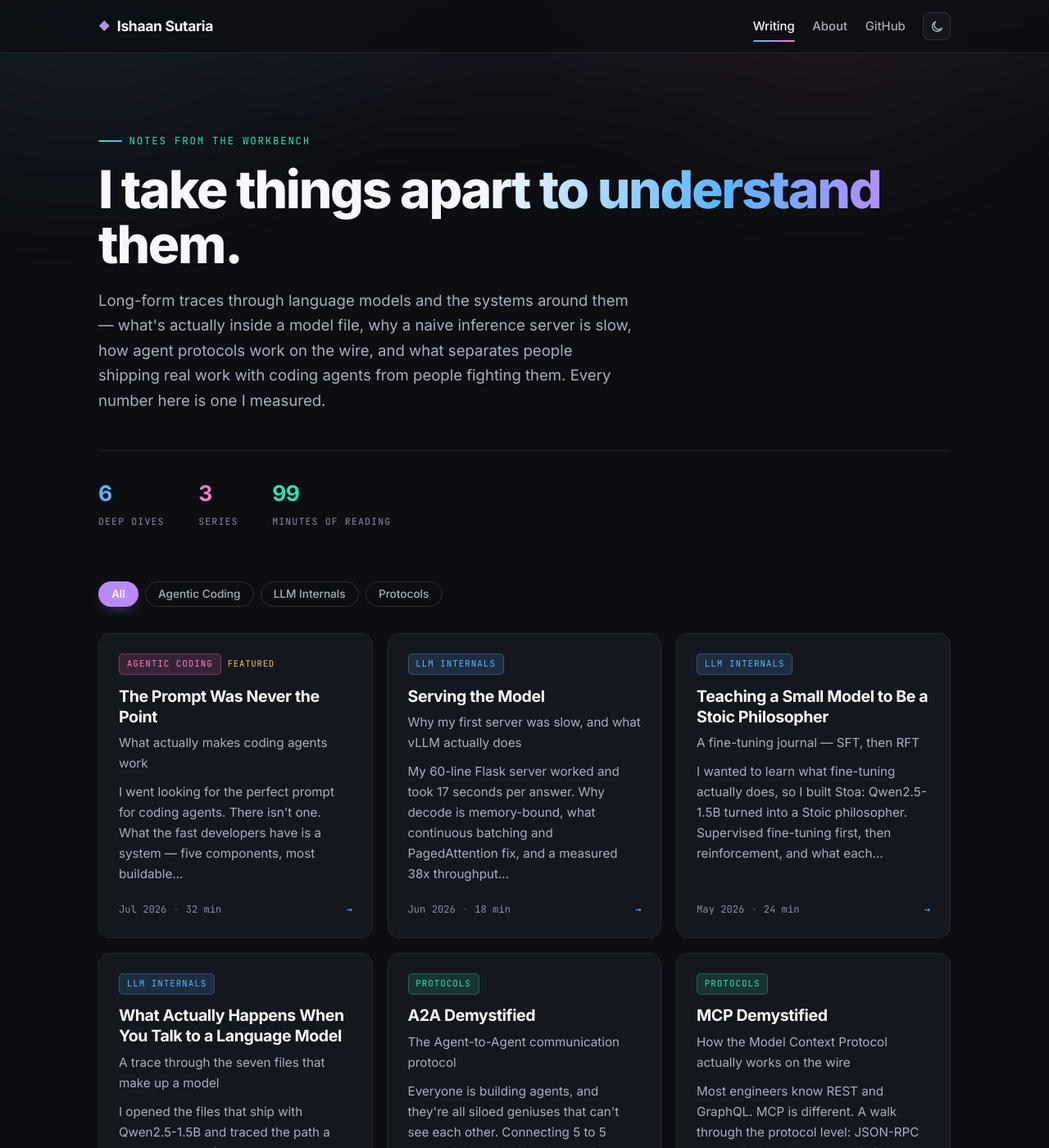
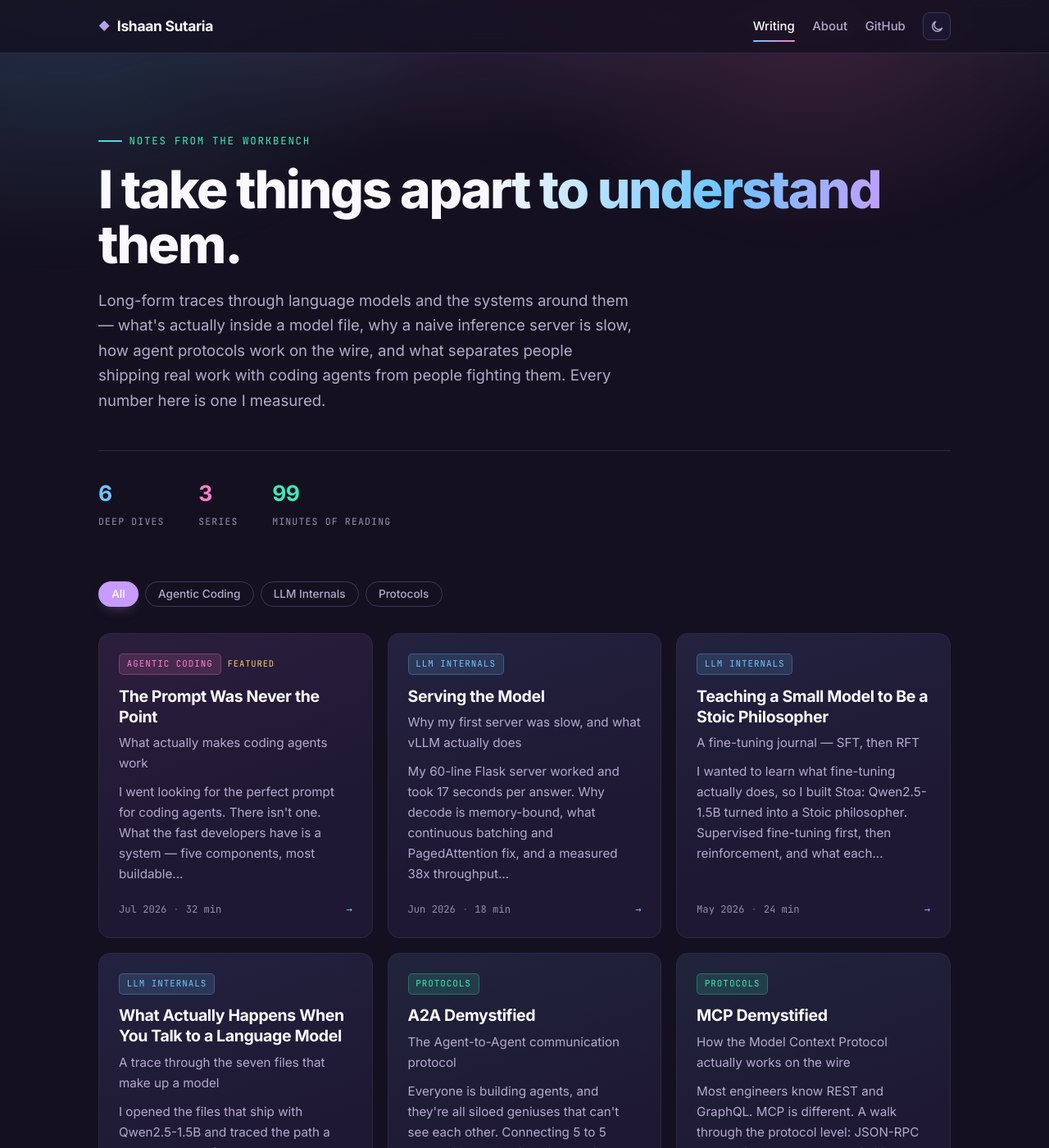
Before and after one commit to ishaan119/ishaan119.github.io, a Jekyll site: the page built from index.md, in a window 1280 px wide and 1400 px high. Shown: the whole window at 82% size. Built offline with Jekyll 4.4.1, drawn with Linux system fonts in a browser that asks for light colours.

Commit message:
Theme: put the hue in the surfaces, not just the accents
The base was #0d0e12 — near-zero chroma. Scattering accent colours on a
neutral charcoal reads as default dark mode with stickers on it. Move the
whole palette to a plum-violet base so the accents belong to it: tinted
borders, plum shadows instead of black, per-series card gradients, and an
ambient wash at ~2x the old strength (the violet base absorbs more colour
before hero text loses contrast). Light theme gets the same tint from the
other side.

--text-faint goes to #968dae: its worst case is now .card-meta on the
most-tinted corner of a card gradient, not the flat --bg-card, and the
old value measured 4.39:1 there.

```diff
--- a/assets/main.scss
+++ b/assets/main.scss
@@ -7,30 +7,40 @@
    ============================================================ */
 
 :root {
-  --bg:            #0d0e12;
-  --bg-soft:       #14161c;
-  --bg-card:       #15171f;
-  --bg-code:       #0a0b0e;
-  --border:        #23262f;
-  --border-strong: #2f333e;
-  --text:          #e3e7ee;
-  --text-dim:      #a8afbc;
-  /* Was #6b7280 — only 3.99:1 on the page background, which fails AA for the
-     card descriptions and post meta it's used on. This clears 5.4:1 even on
-     the lighter card surface. */
-  --text-faint:    #868e9e;
-  --heading:       #f6f8fb;
+  /* Surfaces carry the hue, not just the accents. These are plum-violet, not
+     neutral charcoal — a near-zero-chroma base like #0d0e12 reads as "default
+     dark mode" no matter how many accent colours you scatter on top of it, and
+     the accents end up looking bolted on rather than part of a palette.
+     Putting the colour in the background costs nothing in legibility: every
+     pair below was measured, and body text sits at 15:1. */
+  --bg:            #14101f;
+  --bg-soft:       #1c1730;
+  --bg-card:       #1e1833;
+  --bg-code:       #0e0b17;
+  /* Borders are tinted too. Grey hairlines on a violet surface look like dirt. */
+  --border:        #2e2745;
+  --border-strong: #40365e;
+  --text:          #e9e4f5;
+  --text-dim:      #b3aacb;
+  /* 4.8:1 at its worst case, which is .card-meta sitting on the most-tinted
+     corner of a card's gradient — not the flat --bg-card it looks like. Any
+     darker and that corner drops under AA. */
+  --text-faint:    #968dae;
+  --heading:       #fbf9ff;
   /* Five hues, used in rotation. accent stays the primary/link colour;
      the rest tint series badges, chips, and gradients so the palette reads
-     as a spectrum rather than one blue. */
-  --accent:        #58b6ff;
-  --accent-2:      #b98bfa;
-  --accent-3:      #2fe0b0;
-  --accent-4:      #ff7ac4;
-  --accent-5:      #ffc457;
-  --accent-soft:   rgba(88, 182, 255, 0.13);
-  --shadow:        0 14px 40px -18px rgba(0, 0, 0, 0.75);
-  --shadow-glow:   0 18px 48px -22px rgba(88, 182, 255, 0.45);
+     as a spectrum rather than one blue. Nudged brighter and slightly warmer
+     than before to hold their own against the violet base. */
+  --accent:        #6cc5ff;
+  --accent-2:      #c79bff;
+  --accent-3:      #3ee8b5;
+  --accent-4:      #ff7fc9;
+  --accent-5:      #ffc86b;
+  --accent-soft:   rgba(108, 197, 255, 0.14);
+  /* Shadows are plum rather than black — a black drop shadow on a coloured
+     surface greys it out and undoes the tint. */
+  --shadow:        0 14px 40px -18px rgba(8, 4, 20, 0.8);
+  --shadow-glow:   0 18px 48px -22px rgba(140, 110, 255, 0.5);
 
   --font: "Inter", -apple-system, BlinkMacSystemFont, "Segoe UI", Roboto, sans-serif;
   --mono: "JetBrains Mono", ui-monospace, SFMono-Regular, Menlo, monospace;
@@ -42,26 +52,30 @@
 }
 
 [data-theme="light"] {
-  --bg:            #fbfbfd;
-  --bg-soft:       #f3f4f8;
+  /* Light gets the same treatment from the other direction: a violet-tinted
+     off-white instead of #fbfbfd, so the two themes are recognisably the same
+     site. Cards stay pure white to lift them off the page. */
+  --bg:            #f8f6fc;
+  --bg-soft:       #efebf8;
   --bg-card:       #ffffff;
-  --bg-code:       #14161c;
-  --border:        #e3e5ec;
-  --border-strong: #d0d4de;
-  --text:          #2c3038;
-  --text-dim:      #545b69;
-  /* Was #858c99 at 3.27:1 — failed AA on body-size text. */
-  --text-faint:    #697080;
-  --heading:       #14161c;
-  --accent:        #1668e3;
-  --accent-2:      #7c3aed;
-  /* Darkened from #078f6c / #b8760a, both of which failed AA on the light bg. */
-  --accent-3:      #067a5c;
-  --accent-4:      #d6247e;
-  --accent-5:      #9c6408;
-  --accent-soft:   rgba(22, 104, 227, 0.09);
-  --shadow:        0 12px 34px -20px rgba(20, 22, 28, 0.28);
-  --shadow-glow:   0 16px 40px -24px rgba(22, 104, 227, 0.4);
+  --bg-code:       #171326;
+  --border:        #e2dcf0;
+  --border-strong: #cdc4e2;
+  --text:          #2b2738;
+  --text-dim:      #544d68;
+  /* 4.8:1 on the soft surface, its worst case — still AA. */
+  --text-faint:    #6b6382;
+  --heading:       #171326;
+  /* Saturated versions of the dark-theme hues, darkened until each clears AA
+     on the lightest surface it lands on. */
+  --accent:        #1b63d6;
+  --accent-2:      #7229e0;
+  --accent-3:      #04745a;
+  --accent-4:      #c81d76;
+  --accent-5:      #8a5b06;
+  --accent-soft:   rgba(27, 99, 214, 0.09);
+  --shadow:        0 12px 34px -20px rgba(45, 30, 80, 0.3);
+  --shadow-glow:   0 16px 40px -24px rgba(114, 41, 224, 0.38);
 }
 
 * { box-sizing: border-box; }
@@ -101,16 +115,19 @@ a:hover { text-decoration: underline; text-underline-offset: 3px; }
   width: 130vw; height: 70vh;
   pointer-events: none;
   z-index: 0;
-  /* Kept deliberately faint — this sits behind the hero text, and anything
-     stronger eats into the contrast of the words on top of it. */
+  /* Sits behind the hero text, so it's a wash and not a light show — but the
+     violet base absorbs more colour than the old charcoal did before the text
+     on top starts losing contrast, so these run roughly twice the previous
+     strength. Four overlapping hues rather than one blue glow: the overlaps
+     are where the interesting in-between colours come from. */
   background:
-    radial-gradient(40% 48% at 18% 42%, rgba(88, 182, 255, 0.09), transparent 70%),
-    radial-gradient(36% 44% at 46% 34%, rgba(185, 139, 250, 0.08), transparent 70%),
-    radial-gradient(32% 42% at 72% 44%, rgba(255, 122, 196, 0.07), transparent 70%),
-    radial-gradient(30% 38% at 90% 32%, rgba(47, 224, 176, 0.06), transparent 70%);
-  filter: blur(16px);
+    radial-gradient(42% 50% at 16% 40%, rgba(108, 197, 255, 0.20), transparent 70%),
+    radial-gradient(38% 46% at 44% 30%, rgba(199, 155, 255, 0.22), transparent 70%),
+    radial-gradient(34% 44% at 71% 42%, rgba(255, 127, 201, 0.18), transparent 70%),
+    radial-gradient(32% 40% at 92% 28%, rgba(62, 232, 181, 0.14), transparent 70%);
+  filter: blur(22px);
 }
-[data-theme="light"] .glow { opacity: 0.4; }
+[data-theme="light"] .glow { opacity: 0.55; }
 
 /* ---------- header ---------- */
 
@@ -347,7 +364,10 @@ a:hover { text-decoration: underline; text-underline-offset: 3px; }
   padding: 1.5rem;
   border: 1px solid var(--border);
   border-radius: var(--radius);
-  background: var(--bg-card);
+  /* Faint tint-to-surface gradient rather than a flat fill, so each card leans
+     towards its own series hue. Kept under 6% — enough to feel coloured, not
+     enough to shift the contrast of the text sitting on it. */
+  background: linear-gradient(160deg, color-mix(in srgb, var(--tint) 6%, var(--bg-card)), var(--bg-card) 62%);
   color: inherit;
   position: relative;
   overflow: hidden;
@@ -696,7 +716,9 @@ a:hover { text-decoration: underline; text-underline-offset: 3px; }
      fit because pre scrolls horizontally rather than wrapping. */
   font-size: 0.86rem;
   line-height: 1.6;
-  color: #dde2ec;
+  /* Faintly violet rather than the old cold grey, which read as a foreign
+     element against the tinted surfaces. 14:1 on --bg-code. */
+  color: #e2dcf2;
   -webkit-overflow-scrolling: touch;
 }
 .post-content pre code {
```
